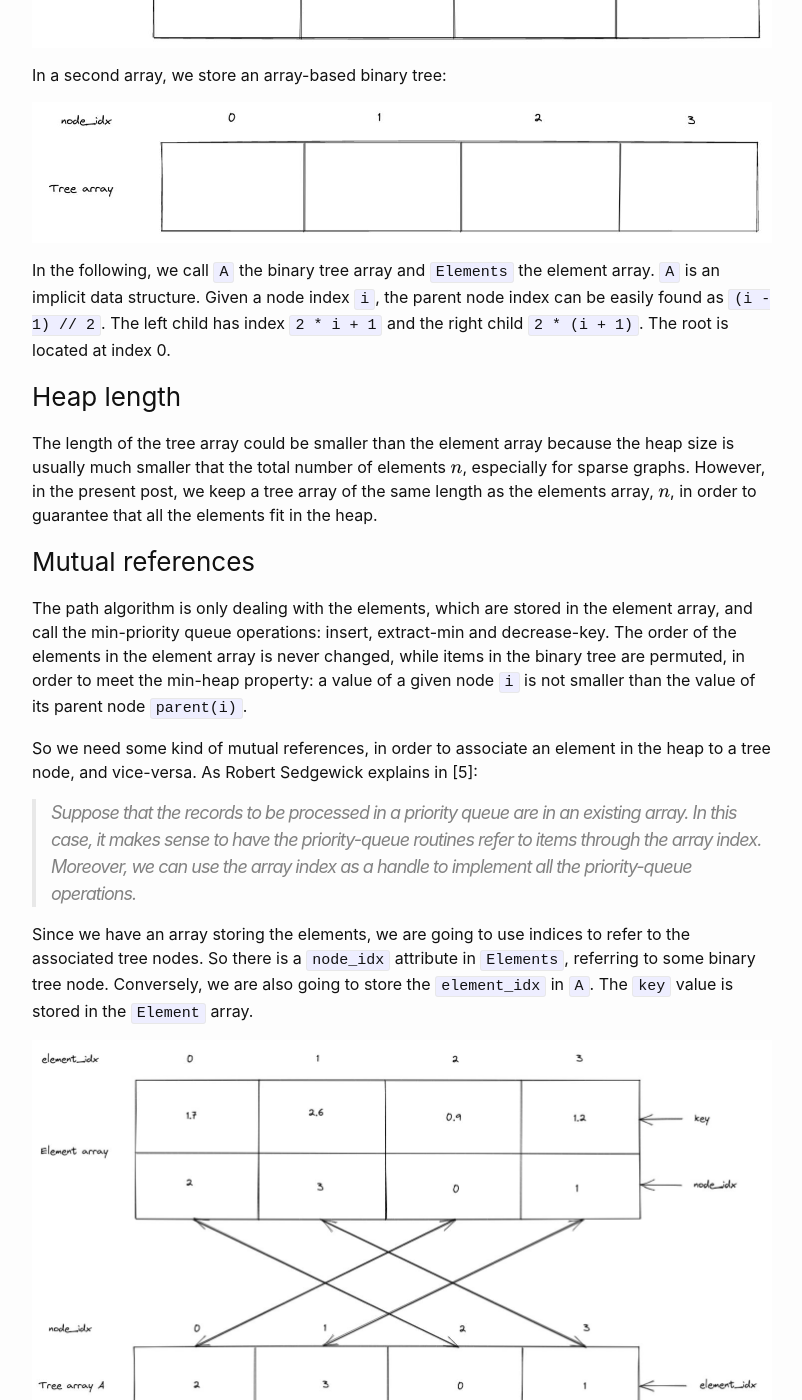
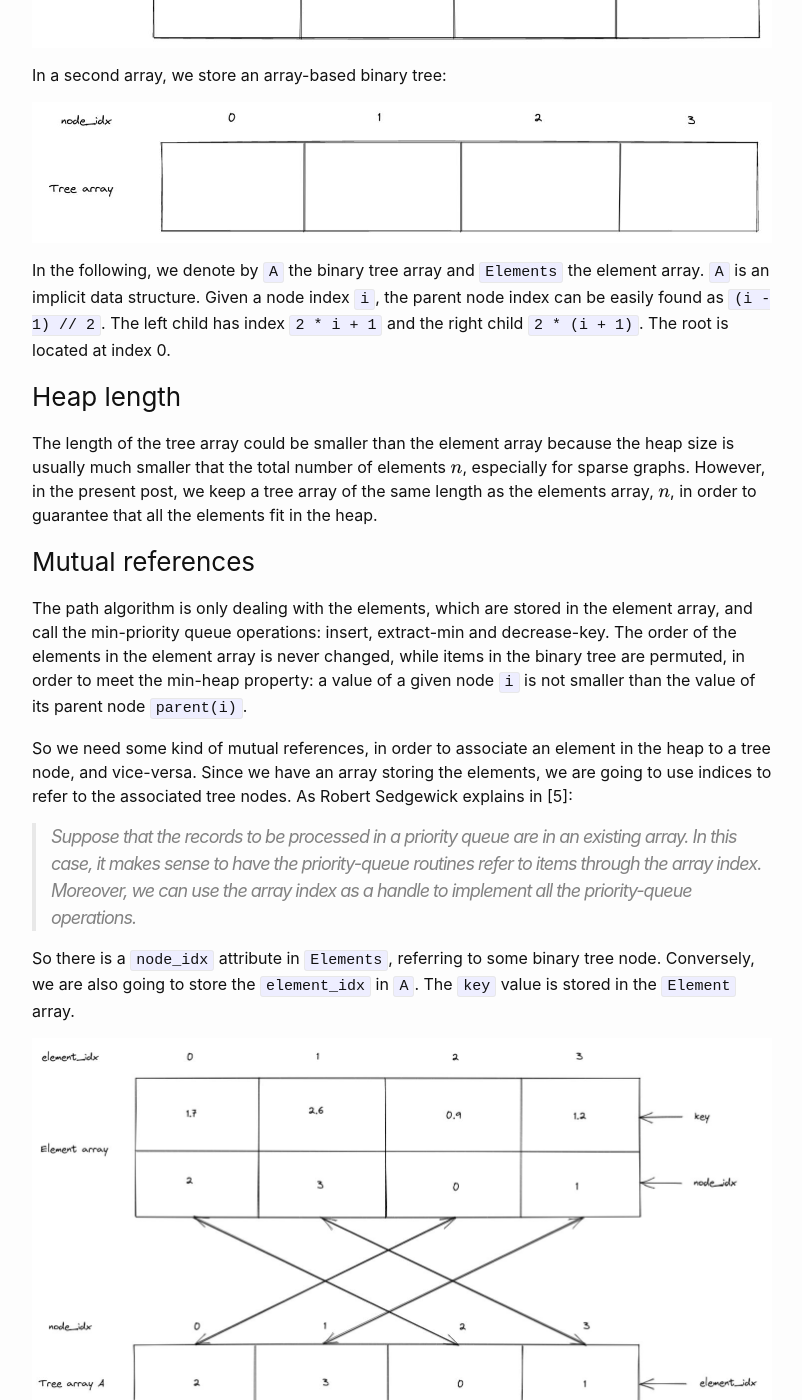
Before and after one commit to aetperf/aetperf.github.io, a Jekyll site: the page built from _posts/2022-11-22-A-Cython-implementation-of-a-min-priority-queue.md, in a window 1280 px wide and 1400 px high, scrolled down 2589 px. Shown: the whole window, without its empty margins (238-1040 px from the left). Built offline with Jekyll 4.4.1, drawn with Linux system fonts in a browser that asks for light colours; formulas are drawn with MathJax 3; comment, search, counter and statistics services are not loaded.

Commit message:
small update

```diff
--- a/_posts/2022-11-22-A-Cython-implementation-of-a-min-priority-queue.md
+++ b/_posts/2022-11-22-A-Cython-implementation-of-a-min-priority-queue.md
@@ -72,7 +72,7 @@ In a second array, we store an array-based binary tree:
   <img width="800" src="/img/2022-11-22_01/tree_array_03.jpg" alt="tree_array">
 </p>
 
-In the following, we call `A` the binary tree array and `Elements` the element array. `A` is an implicit data structure. Given a node index `i`, the parent node index can be easily found as `(i - 1) // 2`. The left child has index `2 * i + 1` and the right child `2 * (i + 1)`. The root is located at index 0.
+In the following, we denote by `A` the binary tree array and `Elements` the element array. `A` is an implicit data structure. Given a node index `i`, the parent node index can be easily found as `(i - 1) // 2`. The left child has index `2 * i + 1` and the right child `2 * (i + 1)`. The root is located at index 0.
 
 ### Heap length
 
@@ -82,11 +82,11 @@ The length of the tree array could be smaller than the element array because the
 
 The path algorithm is only dealing with the elements, which are stored in the element array, and call the min-priority queue operations: insert, extract-min and decrease-key. The order of the elements in the element array is never changed, while items in the binary tree are permuted, in order to meet the min-heap property: a value of a given node `i` is not smaller than the value of its parent node `parent(i)`.
 
-So we need some kind of mutual references, in order to associate an element in the heap to a tree node, and vice-versa. As Robert Sedgewick explains in [5]:
+So we need some kind of mutual references, in order to associate an element in the heap to a tree node, and vice-versa. Since we have an array storing the elements, we are going to use indices to refer to the associated tree nodes. As Robert Sedgewick explains in [5]:
 
 > Suppose that the records to be processed in a priority queue are in an existing array. In this case, it makes sense to have the priority-queue routines refer to items through the array index. Moreover, we can use the array index as a handle to implement all the priority-queue operations.
 
-Since we have an array storing the elements, we are going to use indices to refer to the associated tree nodes. So there is a `node_idx` attribute in `Elements`, referring to some binary tree node. Conversely, we are also going to store the `element_idx` in `A`. The `key` value is stored in the `Element` array.
+So there is a `node_idx` attribute in `Elements`, referring to some binary tree node. Conversely, we are also going to store the `element_idx` in `A`. The `key` value is stored in the `Element` array.
 
 <p align="center">
   <img width="1000" src="/img/2022-11-22_01/mutual_refs_01.jpg" alt="mutual_refs">
```
